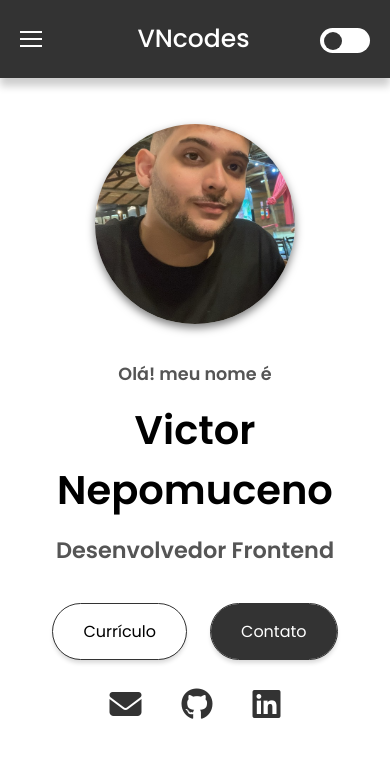
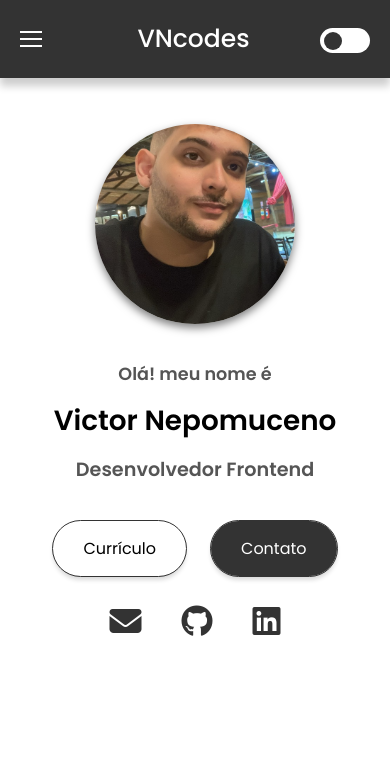
Before and after one commit to VictorNepomuceno/victornepomuceno.github.io, a plain HTML site: page index.html in a window 390 px wide. Drawn offline with Linux system fonts and the light colour scheme.

Commit message:
mudanças no responsivo de #profile

```diff
--- a/style.css
+++ b/style.css
@@ -316,7 +316,6 @@ section {
 @media (max-width: 600px) {
   body {
     margin-top: 70px;
-    /* padding-bottom: 3000px; */
   }
 
   .container {
@@ -519,12 +518,12 @@ section {
   }
 
   .intro_info .last_p {
-    font-size: 1.4rem;
+    font-size: 1.2rem;
     margin-top: 8px;
   }
 
   .intro_info h1 {
-    font-size: 2.5rem;
+    font-size: 1.74rem;
     font-weight: 700;
   }
 
@@ -536,6 +535,10 @@ section {
     align-items: center;
     justify-content: center;
   }
+
+  .dev-socials {
+    margin-bottom: 20px;
+  }
 }
 
 @media (max-width: 450px) {
@@ -544,7 +547,7 @@ section {
   }
 
   .menu-icons {
-    top: 50px;
+    top: 60px;
   }
 }
 
```
